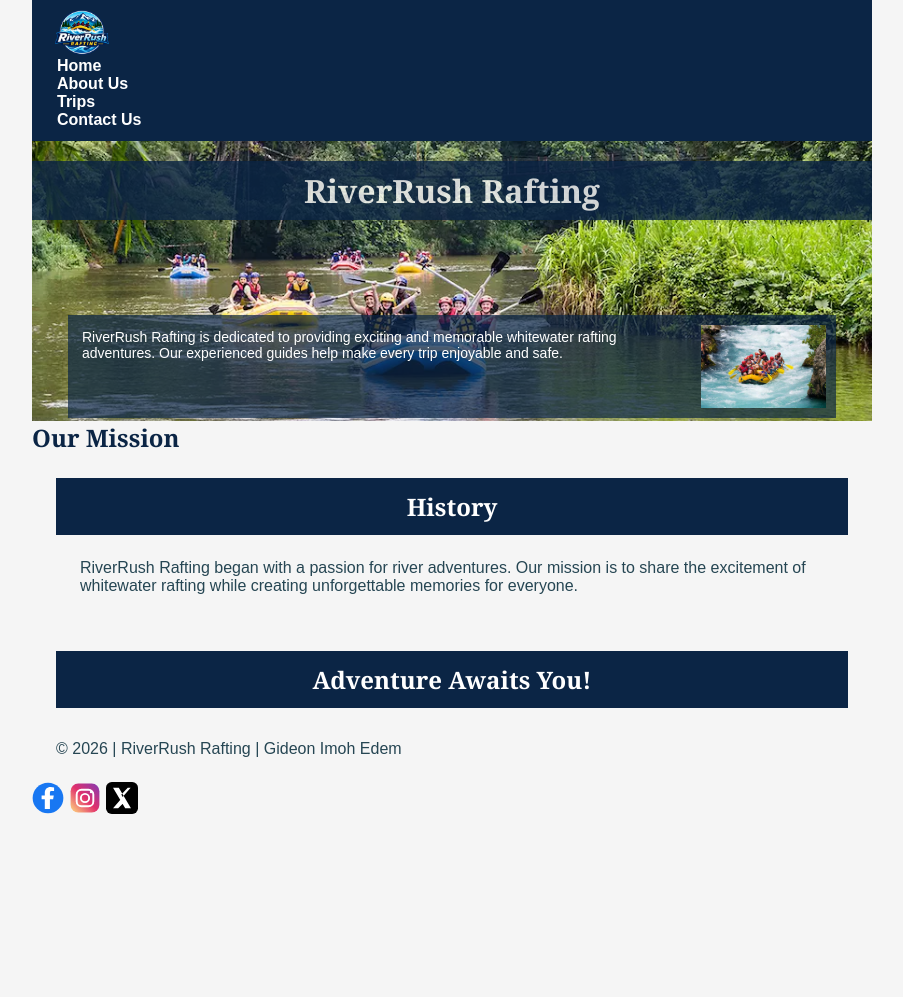
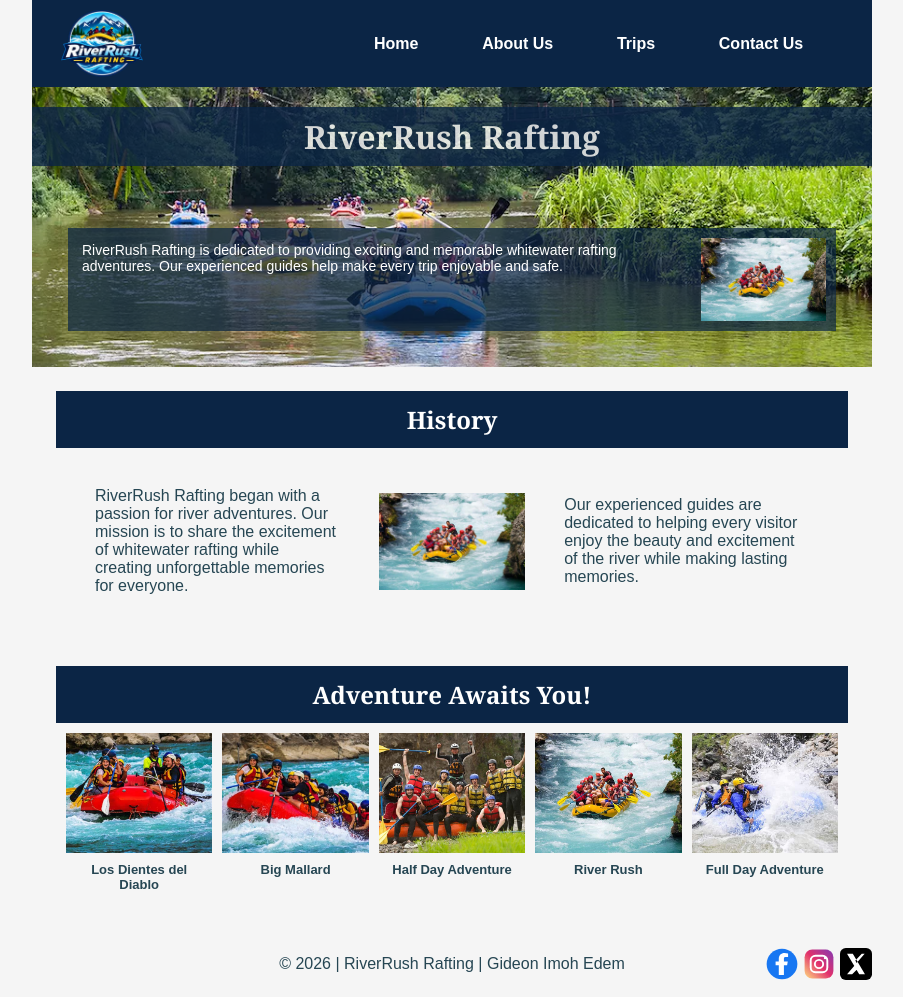
Before and after one commit to gideonimoh309-svg/wdd130, a plain HTML site: page wwr/about.html in a window 1280 px wide. Shown: the whole page, without its empty margins (188-1091 px from the left). Before the commit the page ends 814 px from the top, so only its background shows below. Drawn offline with Linux system fonts and the light colour scheme.

Commit message:
Complete W04 rafting About Us page

```diff
--- a/wwr/about.html
+++ b/wwr/about.html
@@ -12,6 +12,7 @@
 
 <body>
     <header>
+
         <img src="images/riverrush-logo.webp" alt="Rafting Company Logo">
 
         <nav>
@@ -25,7 +26,6 @@
         <div class="hero">
             <img src="images/rafting-hero.webp" alt="People enjoying  a rafting adventure on a river">
             <h1>RiverRush Rafting</h1>
-            <h2>Our Mission</h2>
 
             <article>
                 <img src="images/rafting-client.jpg" alt="Happy customers enjoying a whitewater rafting adventure">
@@ -33,12 +33,45 @@
             </article>
         </div>
 
-        <section>
+        <section class="history">
             <h2>History</h2>
-            <p>RiverRush Rafting began with a passion for river adventures. Our mission is to share the excitement of whitewater rafting while creating unforgettable memories for everyone.</p>
+            <div class="history-content">
+                <p>RiverRush Rafting began with a passion for river adventures. Our mission is to share the excitement of whitewater rafting while creating unforgettable memories for everyone.</p>
+
+                <img src="images/rafting-client.jpg" alt="customers enjoying a rafting adventure">
+                <p>Our experienced guides are dedicated to helping every visitor enjoy the beauty and excitement of the river while making lasting memories.</p>
+            </div>
         </section>
-        <section>
+        <section class="adventures">
             <h2>Adventure Awaits You!</h2>
+
+            <div class="adventure-gallery">
+                <figure>
+                    <img src="images/adventure1.jpg" alt="People rafting through river rapids">
+                    <figcaption>Los Dientes del Diablo</figcaption>
+                </figure>
+
+                <figure>
+                    <img src="images/adventure2.jpg" alt="Rafting adventure on a river">
+                    <figcaption>Big Mallard</figcaption>
+                </figure>
+
+                <figure>
+                    <img src="images/adventure3.jpg" alt="People enjoying whitewater rafting">
+                    <figcaption>Half Day Adventure</figcaption>
+                </figure>
+
+                <figure>
+                    <img src="images/rafting-client.jpg" alt="Raft navigating exciting rapids">
+                    <figcaption>River Rush</figcaption>
+                </figure>
+
+                <figure>
+                    <img src="images/adventure4.jpg" alt="Group enjoying a rafting trip">
+                    <figcaption>Full Day Adventure</figcaption>
+                </figure>
+            </div>
+        </section>
         </section>
     </main>
     <footer>
--- a/wwr/styles/rafting.css
+++ b/wwr/styles/rafting.css
@@ -23,33 +23,28 @@ body {
 header,
 main,
 footer {
-    width: 840px;
+    max-width: 840px;
     margin: 0 auto;
 }
 
 header {
-    display: flex;
-    flex-direction: column;
-    align-items: flex-start;
+    display: grid;
+    grid-template-columns: 1fr 2fr;
+    align-items: center;
     padding: 10px;
     background-color: var(--primary-color);
 }
 
 header nav {
     display: flex;
-    flex-direction: column;
-    align-items: flex-start;
-    margin: 5px 0 0;
-    padding: 0;
-}
-
-header nav {
+    justify-content: space-evenly;
+    align-items: center;
     margin: 0;
-    padding: 2px 0;
+    padding: 10px;
 }
 
 header img {
-    width: 80px;
+    width: 120px;
     height: auto;
 }
 
@@ -153,3 +148,61 @@ footer .socialmedia img {
     height: 32px;
     object-fit: contain;
 }
+
+.history-content {
+    display: grid;
+    grid-template-columns: 2fr 1fr 2fr;
+    align-items: center;
+    gap: 15px;
+    padding: 15px;
+}
+
+.history-content img {
+    width: 100%;
+    height: auto;
+}
+
+.adventure-gallery {
+    display: grid;
+    grid-template-columns: repeat(5, 1fr);
+    gap: 10px;
+    padding: 10px;
+}
+
+.adventure-gallery figure {
+    margin: 0;
+    text-align: center;
+}
+
+.adventure-gallery img {
+    width: 100%;
+    height: 120px;
+    object-fit: cover;
+}
+
+.adventure-gallery figcaption {
+    font-size: 13px;
+    font-weight: bold;
+    padding: 5px;
+    text-align: center;
+}
+
+footer {
+    position: relative;
+    display: flex;
+    justify-content: center;
+    align-items: center;
+    min-height: 60px;
+}
+
+footer p {
+    margin: 16px 0;
+    text-align: center;
+}
+
+footer .socialmedia {
+    position: absolute;
+    right: 0;
+    top: 50%;
+    transform: translateY(-50%);
+}
```
Also changed, not shown: wwr/images/adventure1.jpg (added), wwr/images/adventure2.jpg (added), wwr/images/adventure3.jpg (added), wwr/images/adventure4.jpg (added).
